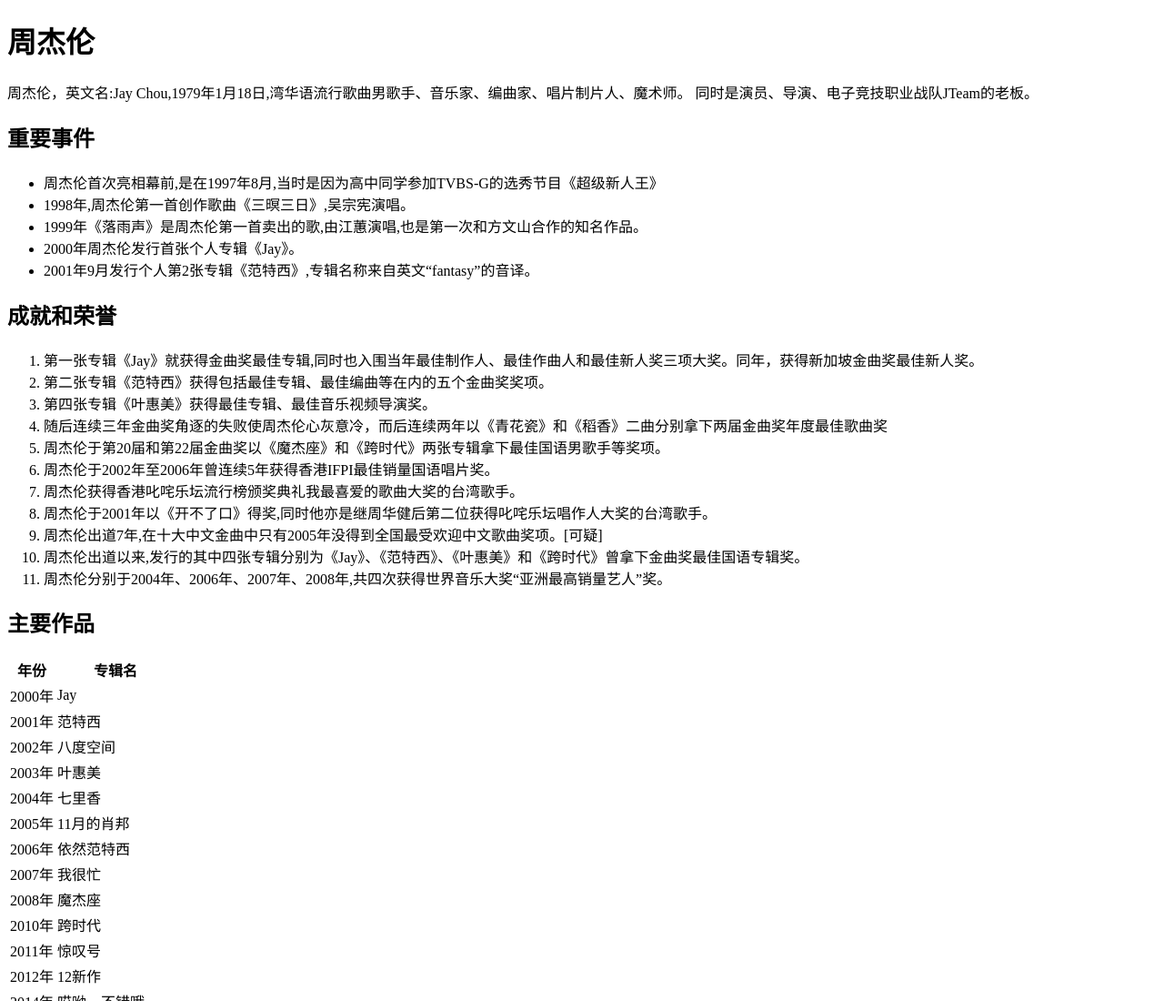
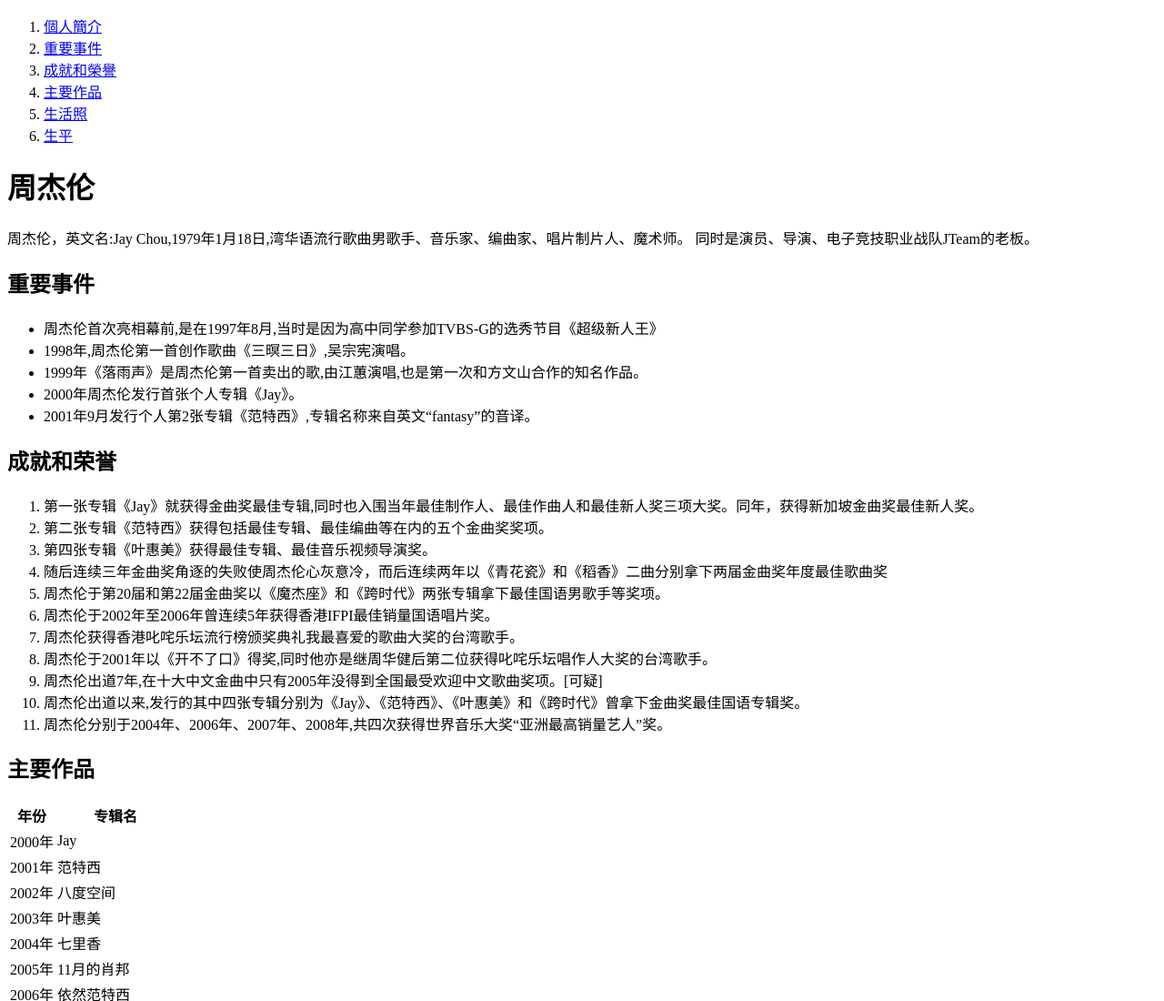
Before and after one commit to 17382691370/jay, a plain HTML site: page index.html in a window 1280 px wide. Shown: the top 1100 px of the page at 91% size. Drawn offline with Linux system fonts and the light colour scheme.

```diff
--- a/index.html
+++ b/index.html
@@ -12,14 +12,24 @@
     </style>
 </head>
 <body>
-   <h1>
+    <nav>
+        <ol>
+            <li><a href="#jay">個人簡介</a></li>
+            <li><a href="#events">重要事件</a></li>
+            <li><a href="#awards">成就和榮譽</a></li>
+            <li><a href="#works">主要作品</a></li>
+            <li><a href="#pictures">生活照</a></li>
+            <li><a href="#life">生平</a></li>
+        </ol>
+    </nav>
+   <h1 id="jay">
        周杰伦
    </h1>
    <p>
        周杰伦，英文名:Jay Chou,1979年1月18日,湾华语流行歌曲男歌手、音乐家、编曲家、唱片制片人、魔术师。
        同时是演员、导演、电子竞技职业战队JTeam的老板。
    </p>
-   <h2>
+   <h2 id="events">
        重要事件
    </h2>
       <ul>
@@ -29,7 +39,7 @@
           <li>2000年周杰伦发行首张个人专辑《Jay》。</li>
           <li>2001年9月发行个人第2张专辑《范特西》,专辑名称来自英文“fantasy”的音译。</li>
       </ul>
-   <h2>
+   <h2 id="awards">
        成就和荣誉
    </h2>
 
@@ -46,7 +56,7 @@
            <li>周杰伦出道以来,发行的其中四张专辑分别为《Jay》、《范特西》、《叶惠美》和《跨时代》曾拿下金曲奖最佳国语专辑奖。</li>
            <li>周杰伦分别于2004年、2006年、2007年、2008年,共四次获得世界音乐大奖“亚洲最高销量艺人”奖。</li>
        </ol>
-    <h2>
+    <h2 id="works">
         主要作品
     </h2>
         <table>
@@ -98,13 +108,15 @@
                 </tr>
         </tbody>
         </table>
-    <h2>生活照</h2>
+    <h2 id="pictures">
+        生活照
+    </h2>
 
         <div><img width="400"  src="images/1.jpg" alt="图一"></div>
         <div><img width="400"  src="images/2.jpg" alt="图二"></div>
         <div><img width="400"  src="images/3.jpg" alt="图三"></div>
 
-    <h2>
+    <h2 id="life">
         生平
     </h2>
     <p>
```
